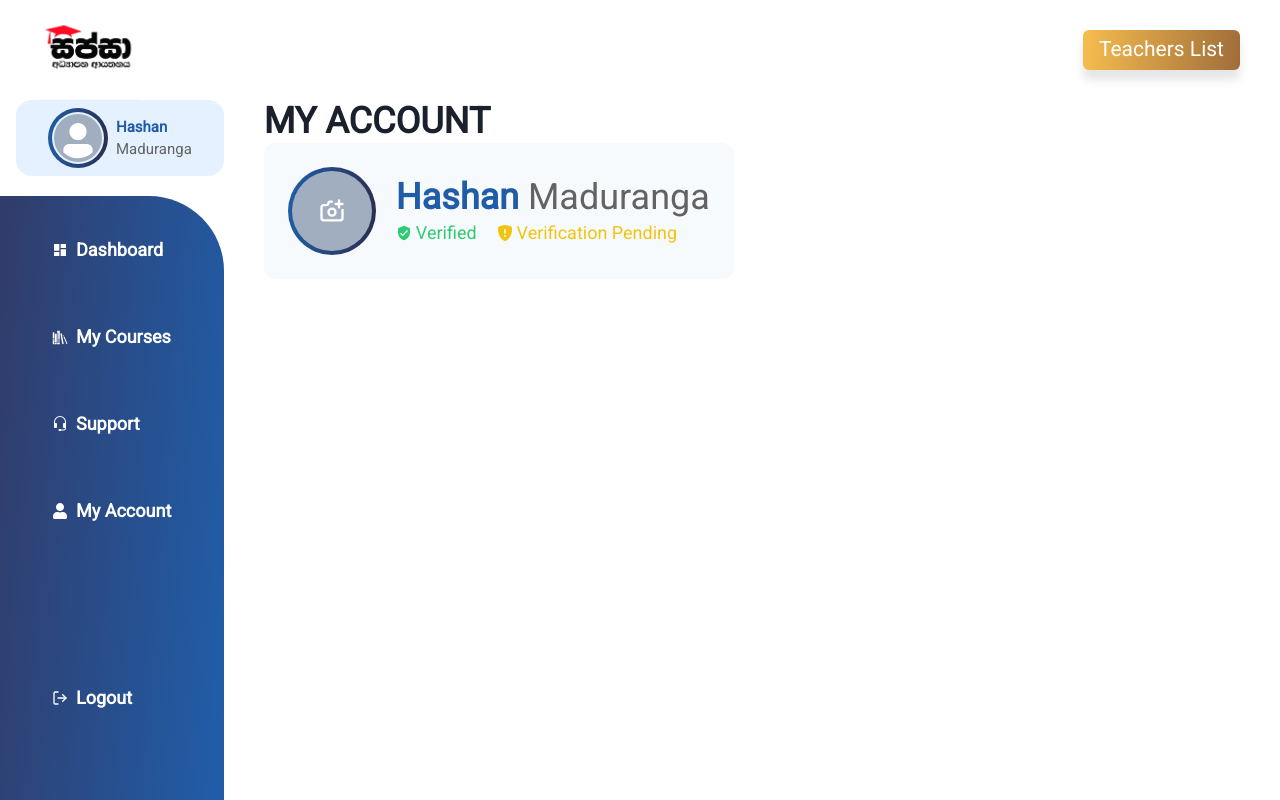
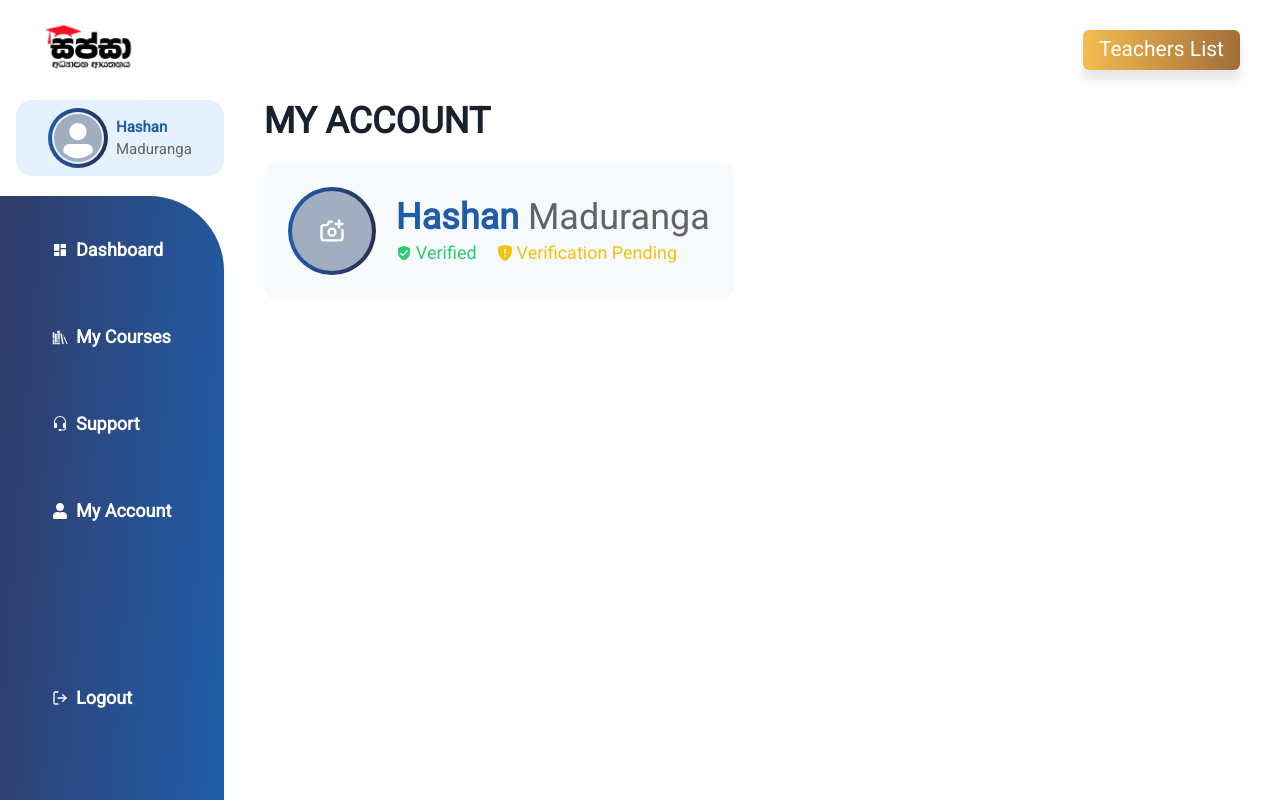
Before and after one commit to sachin96Boy/tution-class-frontend, a React (Create React App) app: page /myAccount in a window 1280 px wide. Built offline with nearby package versions, Linux system fonts and the light colour scheme.

Commit message:
update: minar update

```diff
--- a/src/pages/MyAccount.tsx
+++ b/src/pages/MyAccount.tsx
@@ -102,6 +102,7 @@ function MyAccount() {
               p={"24px"}
               rounded={"12px"}
               bg={"gray.50"}
+              my={5}
             >
               <Flex align={"center"} justify="center">
                 <Box
```
